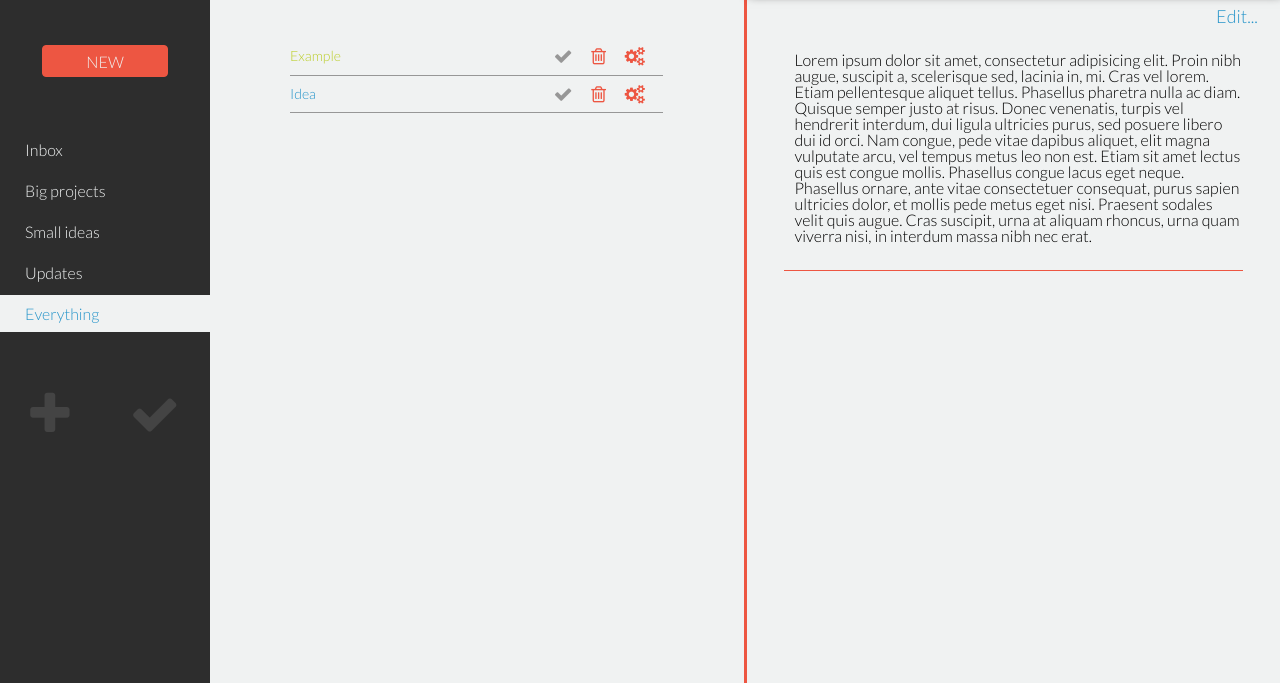
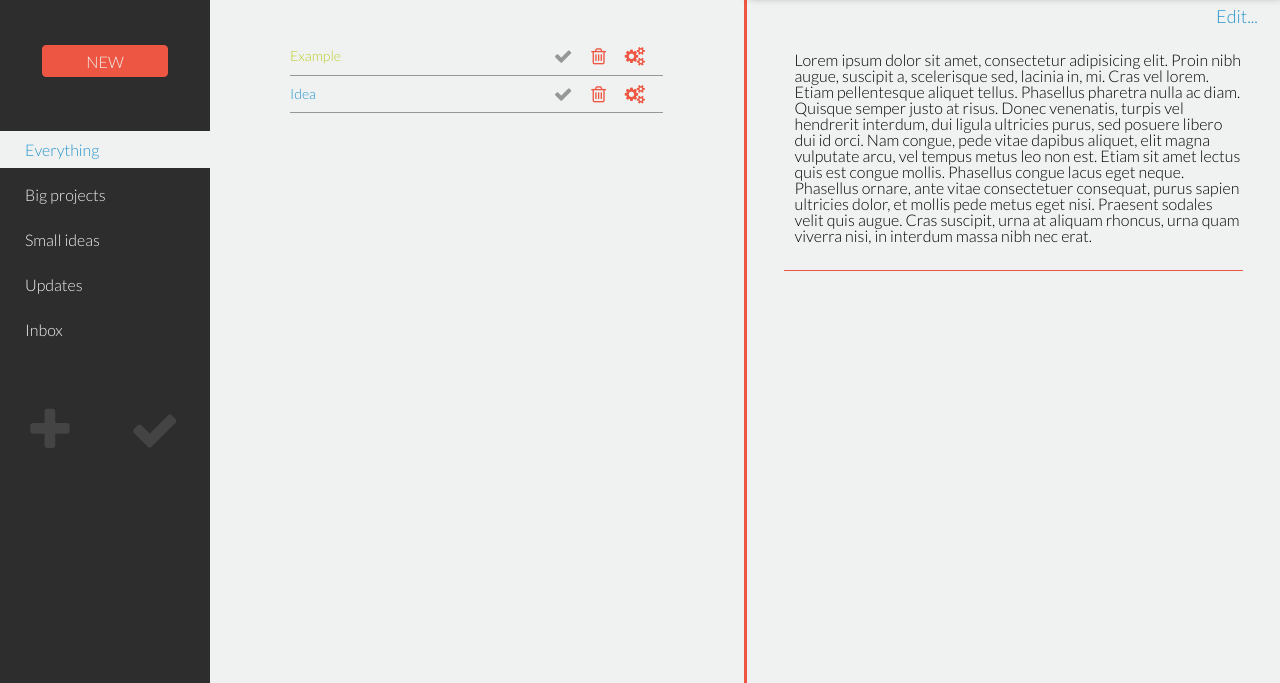
Before and after one commit to WetCouch/Ideas, a website: page index.html in a window 1280 px wide. Both pictures are taken after a click on the link "Everything". Shown: the part 117-800 px from the top of the page. Drawn offline with Linux system fonts and the light colour scheme.

Commit message:
feat(navigation): Refactor modules to use angular
                             Refactor navigation

```diff
--- a/index.html
+++ b/index.html
@@ -16,19 +16,15 @@
     <script src="src/init.js"></script>
 </head>
 <body ng-app="ideas">
-<div id="navbar">
+<div ng-controller="navController"  id="navbar">
     <clock class="clock"></clock>
     <button class="navigation nav-button">NEW</button>
-    <ul>
-       <li><a href="" onClick="return false;" id="nav-1" class="navigation nav-link is-active">Inbox</a></li>
-        <li><a href="" onClick="return false;" id="nav-2" class="navigation nav-link">Big projects</a></li>
-        <li><a href="" onClick="return false;" id="nav-3" class="navigation nav-link">Small ideas</a></li>
-        <li><a href="" onClick="return false;" id="nav-4" class="navigation nav-link">Updates</a></li>
-        <li><a href="" onClick="return false;" id="nav-5" class="navigation nav-link">Everything</a></li>
+    <ul ng-repeat="cat in cats">
+        <li><a href="" onClick="return false;" class="navigation nav-link" ng-class="{ 'is-active': $index == selectedIndex }" ng-click="itemClicked($index)" id="{{cat.id}}">{{cat.name}}</a></li>
     </ul>
     <div class="nav-icons">
         <a href="" onClick="return false;" class="nav-icon nav-icon-add is-unactive"><i class="fa fa-plus fa-2x"></i></a>
-        <a href="" onClick="return false;" class="nav-icon nav-icon-check is-unactive"><i class="fa fa-check fa-2x"></i></a>
+        <a href="" onClick="return false;" class="nav-icon nav-icon-check" ng-class="{ 'is-unactive': isUnactive}" ng-click="isUnactive = !isUnactive"><i class="fa fa-check fa-2x"></i></a>
     </div>
 </div>
 <div id="ideas">
--- a/src/init.js
+++ b/src/init.js
@@ -1 +1 @@
-angular.module('ideas', ['ideas.clock']);
+angular.module('ideas', ['ideas.clock', 'ideas.navigation']);
--- a/src/modules/clock/clock.js
+++ b/src/modules/clock/clock.js
@@ -24,6 +24,7 @@ function Clock (selector) {
         $(selector).text(hours + ":" + minutes);
     }
 
+    updateClock();
     this.interval = setInterval(updateClock, 1000);
 }
 
--- a/src/modules/navigation/navigation.js
+++ b/src/modules/navigation/navigation.js
@@ -1,17 +1,36 @@
 /**
  * Created by wetcouch on 19.05.2015.
  */
-$('document').ready(function () {
-    $(".nav-link").click(function () {
-        $(".nav-link").removeClass('is-active');
-        $("#" + this.id).addClass('is-active')
-    });
+angular.module('ideas.navigation', [])
+    .controller('navController', ['$scope', function($scope) {
+        $scope.cats = [
+            {
+                name: 'Everything',
+                id: 0
+            },
+            {
+                name: 'Big projects',
+                id: 1
+            },
+            {
+                name: 'Small ideas',
+                id: 2
+            },
+            {
+                name: 'Updates',
+                id: 3
+            },
+            {
+                name: 'Inbox',
+                id: 4
+            }
+        ];
 
-    $('.nav-icon-check').click(function () {
-        if ($(this).hasClass('is-unactive')) {
-            $(this).removeClass('is-unactive')
-        } else {
-            $(this).addClass('is-unactive')
-        }
-    })
-});
+        $scope.selectedIndex = 0;
+
+        $scope.itemClicked = function ($index) {
+            $scope.selectedIndex = $index;
+        };
+
+        $scope.isUnactive = true;
+    }]);
```
